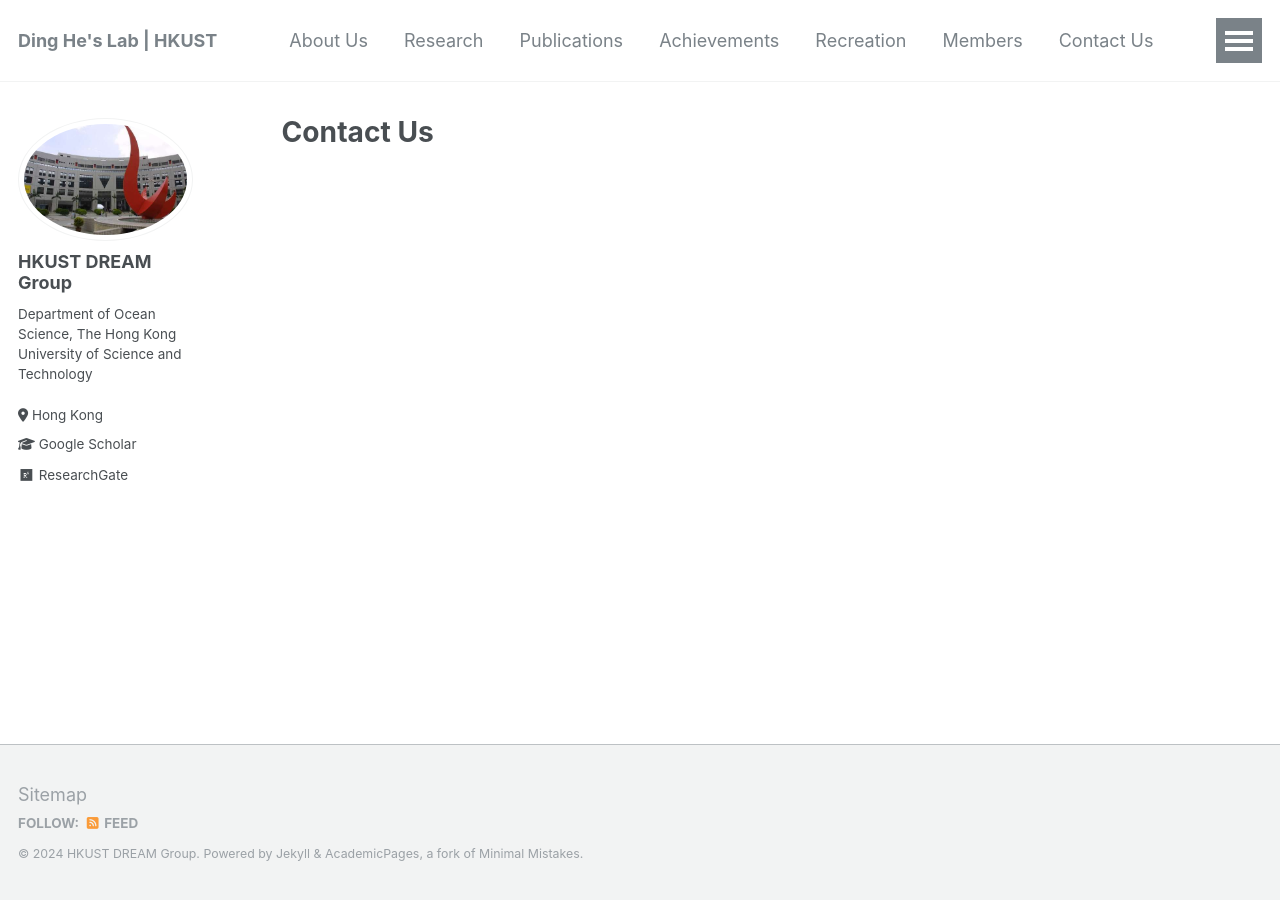
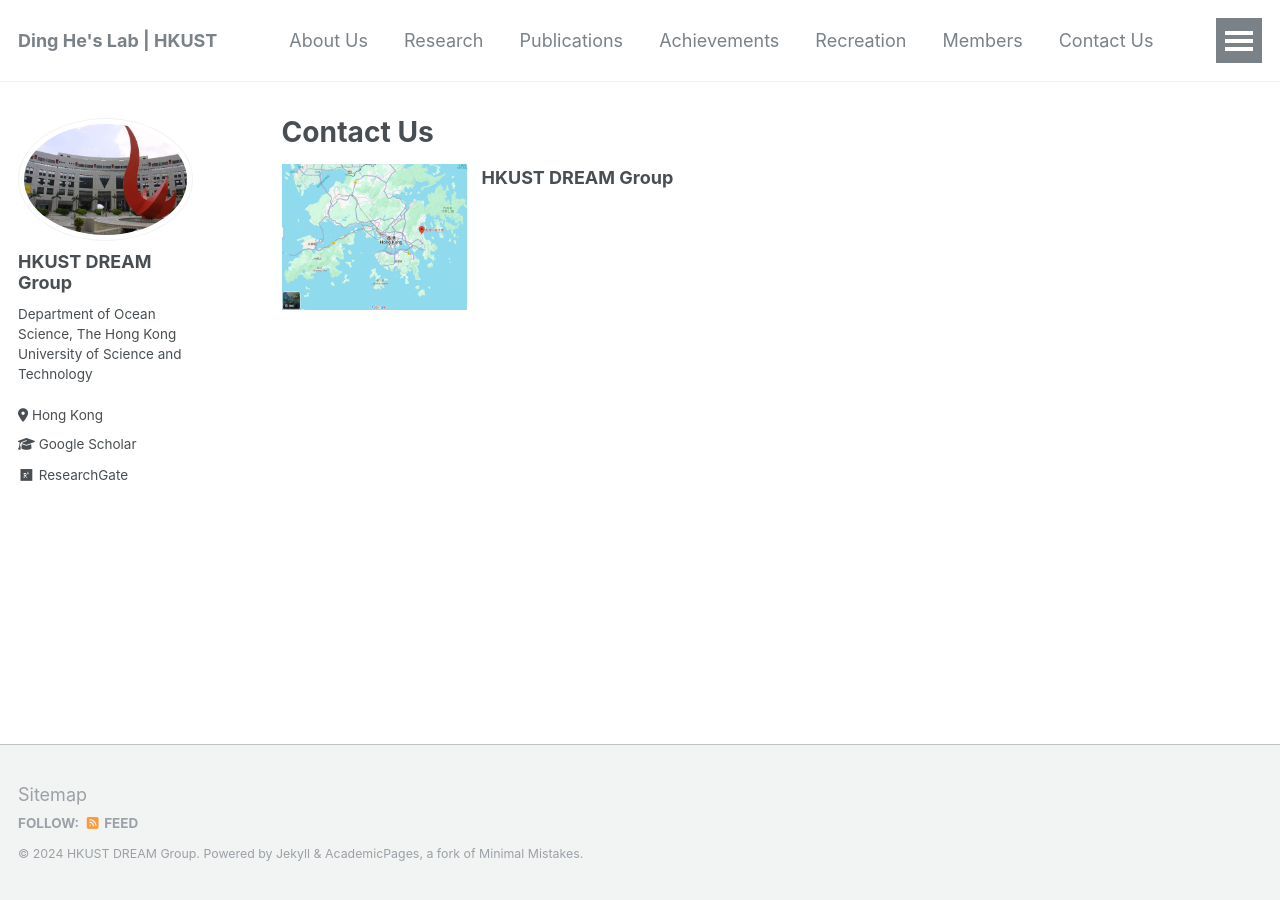
Before and after one commit to hkustDingHe/hkustDingHe.github.io, a Jekyll site: the page built from _pages/contact.md, in a window 1280 px wide. Built offline with Jekyll 4.4.1, drawn with Linux system fonts in a browser that asks for light colours.

Commit message:
Update contact.md

```diff
--- a/_pages/contact.md
+++ b/_pages/contact.md
@@ -7,3 +7,6 @@
 ---
 
 {% include base_path %}
+
+**HKUST DREAM Group** <img style="float: left; padding-right: 15px;" src="/images/location.png" width="200">
+<br>
```
